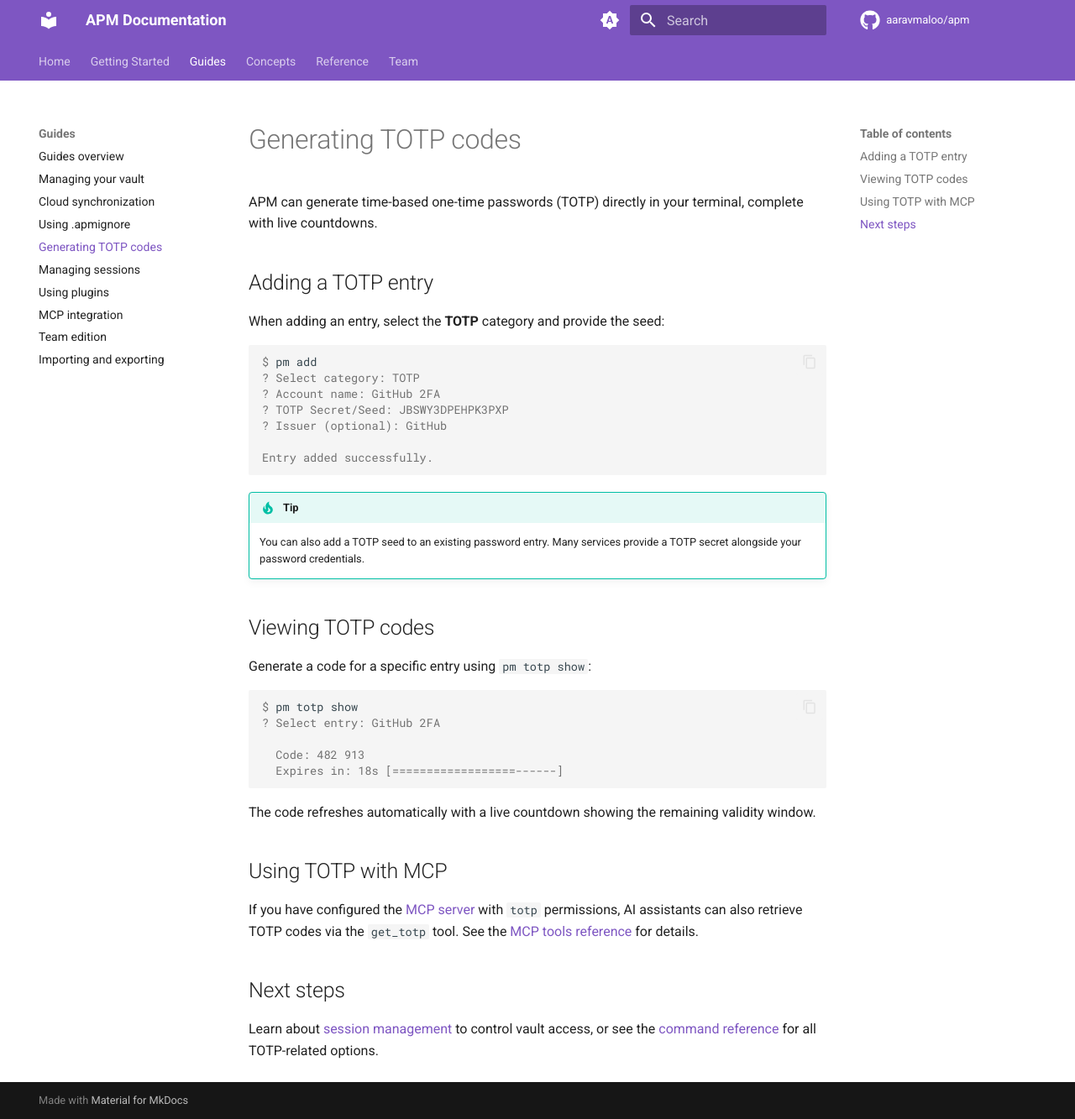
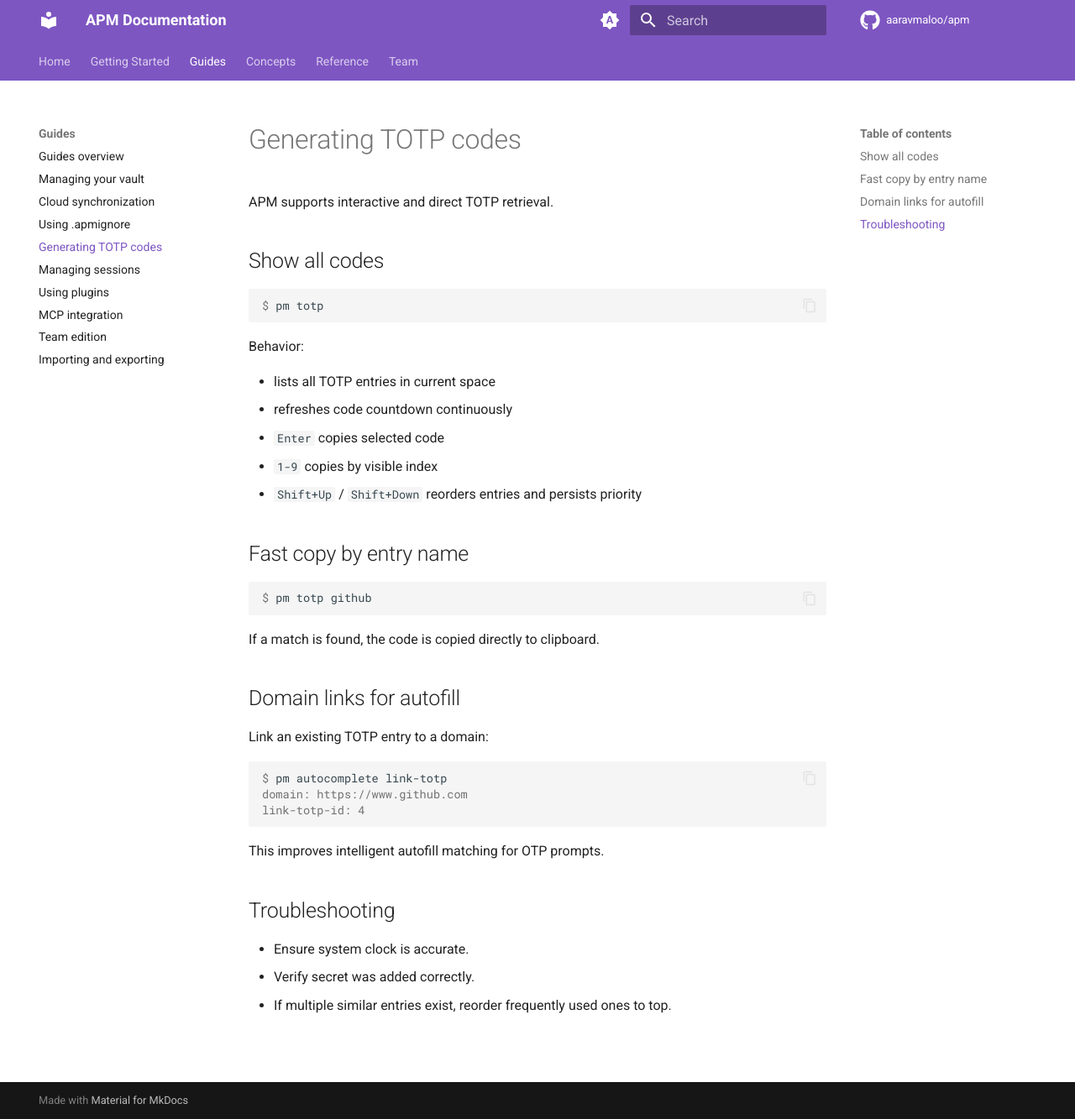
Before and after one commit to aaravmaloo/apm, an MkDocs documentation site: the page built from docs/guides/totp.md, in a window 1280 px wide and 1333 px high. Shown: the whole window at 84% size. Built offline with MkDocs 1.6.1 and Material for MkDocs 9.7.7, drawn with Linux system fonts in a browser that asks for light colours; comment, search, counter and statistics services are not loaded.

Commit message:
update totp docs

````diff
--- a/docs/guides/totp.md
+++ b/docs/guides/totp.md
@@ -1,54 +1,43 @@
----
-title: Generating TOTP codes
-description:
-  A guide to adding TOTP seeds and generating time-based one-time passwords with APM.
----
-
 # Generating TOTP codes
 
-APM can generate time-based one-time passwords (TOTP) directly in your terminal, complete with live
-countdowns.
+APM supports interactive and direct TOTP retrieval.
 
-## Adding a TOTP entry
-
-When adding an entry, select the **TOTP** category and provide the seed:
+## Show all codes
 
 ```console
-$ pm add
-? Select category: TOTP
-? Account name: GitHub 2FA
-? TOTP Secret/Seed: JBSWY3DPEHPK3PXP
-? Issuer (optional): GitHub
-
-Entry added successfully.
+$ pm totp
 ```
 
-!!! tip
+Behavior:
 
-    You can also add a TOTP seed to an existing password entry. Many services provide a TOTP
-    secret alongside your password credentials.
+- lists all TOTP entries in current space
+- refreshes code countdown continuously
+- `Enter` copies selected code
+- `1-9` copies by visible index
+- `Shift+Up` / `Shift+Down` reorders entries and persists priority
 
-## Viewing TOTP codes
-
-Generate a code for a specific entry using `pm totp show`:
+## Fast copy by entry name
 
 ```console
-$ pm totp show
-? Select entry: GitHub 2FA
-
-  Code: 482 913
-  Expires in: 18s [==================------]
+$ pm totp github
 ```
 
-The code refreshes automatically with a live countdown showing the remaining validity window.
+If a match is found, the code is copied directly to clipboard.
 
-## Using TOTP with MCP
+## Domain links for autofill
 
-If you have configured the [MCP server](./mcp-integration.md) with `totp` permissions, AI
-assistants can also retrieve TOTP codes via the `get_totp` tool. See the
-[MCP tools reference](../reference/mcp-tools.md) for details.
+Link an existing TOTP entry to a domain:
 
-## Next steps
+```console
+$ pm autocomplete link-totp
+domain: https://www.github.com
+link-totp-id: 4
+```
 
-Learn about [session management](./sessions.md) to control vault access, or see the
-[command reference](../reference/cli.md) for all TOTP-related options.
+This improves intelligent autofill matching for OTP prompts.
+
+## Troubleshooting
+
+- Ensure system clock is accurate.
+- Verify secret was added correctly.
+- If multiple similar entries exist, reorder frequently used ones to top.
````
